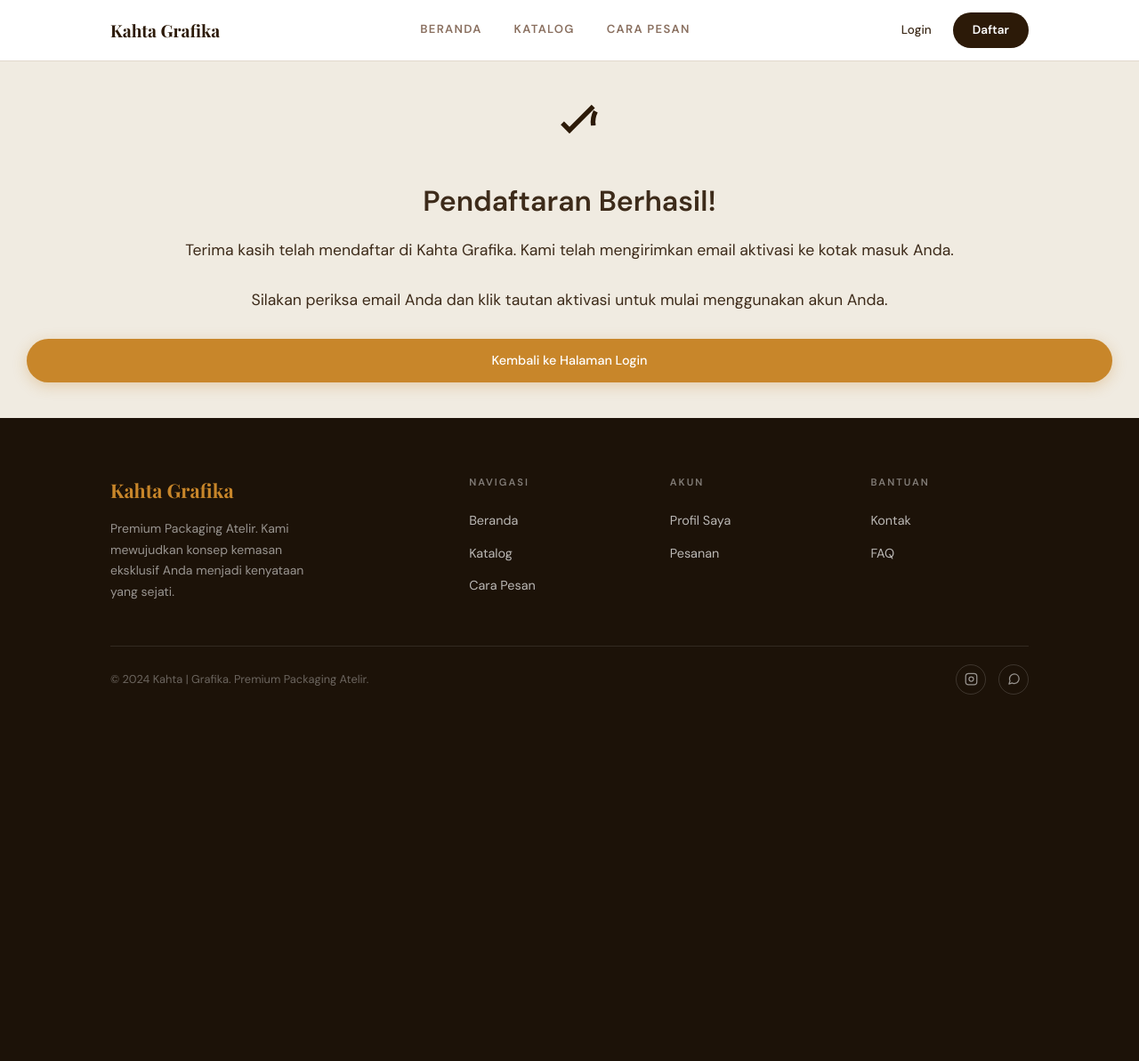
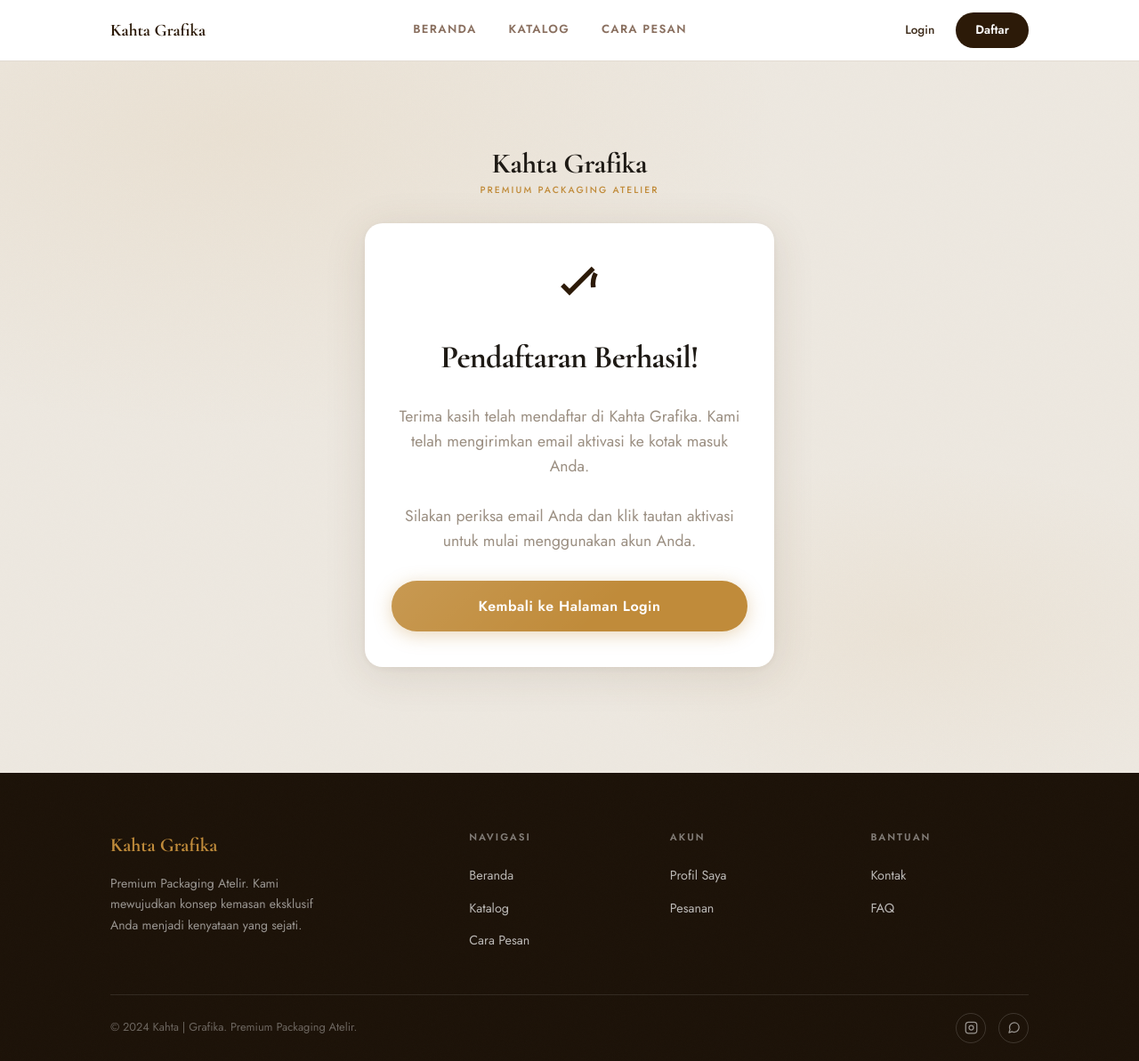
Before and after one commit to andri-oss/Project-Ecommerce-KahtaCards, a Django app: page /auth/register/success/ in a window 1280 px wide. Shown: the whole page at 89% size. Before the commit the page ends 781 px from the top, so only its background shows below. Run offline with Django 5.2, Linux system fonts and the light colour scheme; some web fonts are replaced.

Commit message:
feat: add registration success template to confirm account creation

```diff
--- a/templates/accounts/registration_success.html
+++ b/templates/accounts/registration_success.html
@@ -4,23 +4,46 @@
 {% block title %}Pendaftaran Berhasil — Kahta Grafika{% endblock %}
 
 {% block extra_css %}
-<link rel="stylesheet" href="{% static 'css/auth.css' %}">
+<link rel="preconnect" href="https://fonts.googleapis.com">
+<link rel="preconnect" href="https://fonts.gstatic.com" crossorigin>
+<link href="https://fonts.googleapis.com/css2?family=Cormorant+Garamond:wght@400;600;700&family=Jost:wght@300;400;500;600&display=swap" rel="stylesheet">
+<link rel="stylesheet" href="{% static 'css/login.css' %}">
 {% endblock %}
 
 {% block content %}
-<div class="auth-container">
-    <div class="auth-card" style="text-align: center; padding: 40px 30px;">
-        <svg width="64" height="64" viewBox="0 0 24 24" fill="none" stroke="var(--color-primary)" stroke-width="2" style="margin: 0 auto 20px;">
+<div class="login-page">
+
+  <!-- Background grain overlay -->
+  <div class="grain"></div>
+
+  <!-- Page header -->
+  <header class="brand-header">
+    <h1 class="brand-name">Kahta Grafika</h1>
+    <p class="brand-tagline">Premium Packaging Atelier</p>
+  </header>
+
+  <!-- Login card -->
+  <main class="login-card" role="main" style="text-align: center; padding: 40px 30px;">
+
+    <svg width="64" height="64" viewBox="0 0 24 24" fill="none" stroke="var(--color-primary, #6d4c41)" stroke-width="2" style="margin: 0 auto 20px;">
         <path d="M22 11.08V12a10 10 10 0 1 1-5.93-9.14"></path>
         <polyline points="22 4 12 14.01 9 11.01"></polyline>
     </svg>
-        <h1 class="auth-title">Pendaftaran Berhasil!</h1>
-        <p class="auth-subtitle" style="margin-top: 15px; margin-bottom: 30px; font-size: 1.1rem; line-height: 1.6;">
+
+    <div class="card-top">
+      <h2 class="card-title">Pendaftaran Berhasil!</h2>
+    </div>
+
+    <p style="margin-top: 15px; margin-bottom: 30px; font-size: 1.1rem; line-height: 1.6; color: var(--color-text-light, #555);">
         Terima kasih telah mendaftar di Kahta Grafika. Kami telah mengirimkan email aktivasi ke kotak masuk Anda.
         <br><br>
         Silakan periksa email Anda dan klik tautan aktivasi untuk mulai menggunakan akun Anda.
     </p>
-        <a href="{% url 'accounts:login' %}" class="btn btn-primary" style="width: 100%; justify-content: center;">Kembali ke Halaman Login</a>
-    </div>
+
+    <a href="{% url 'accounts:login' %}" class="btn-masuk" style="text-decoration: none; display: flex; align-items: center; justify-content: center;">
+      <span class="btn-text">Kembali ke Halaman Login</span>
+    </a>
+
+  </main>
 </div>
 {% endblock %}
```
Lines whose indentation alone changed are shown as unchanged.
